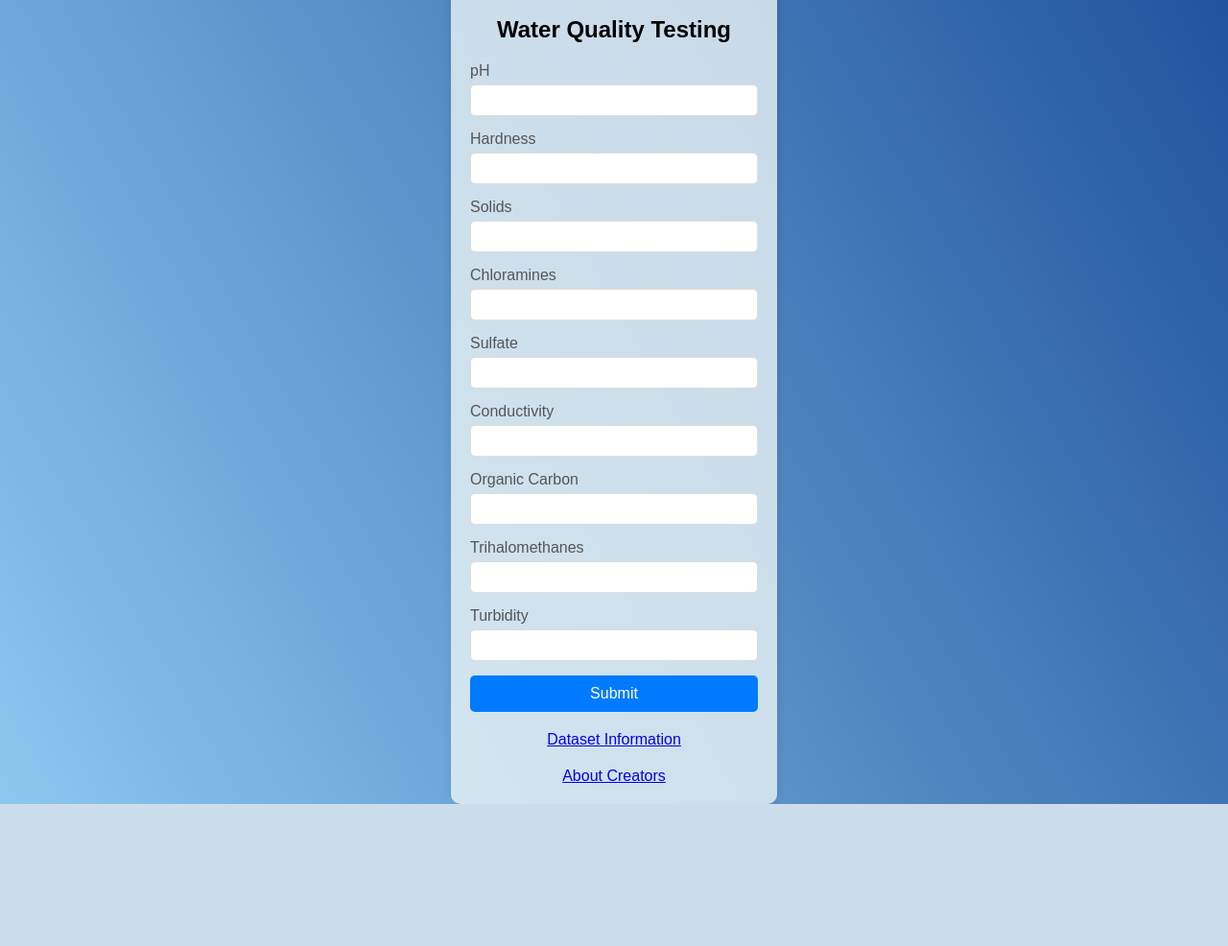
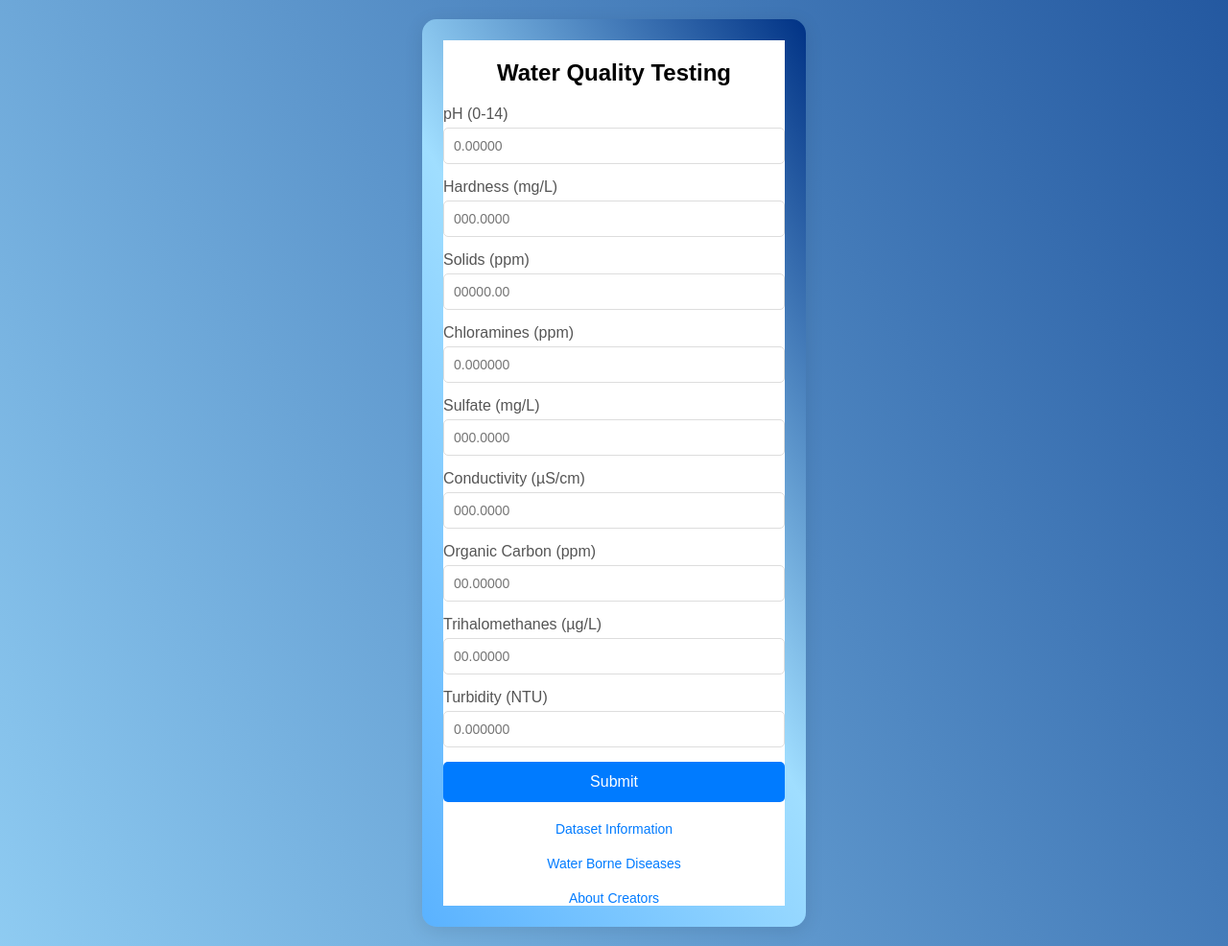
Before and after one commit to Manzoor-22/WaterPortabilityTest, a Flask app: page / in a window 1280 px wide. Shown: the whole page at 96% size. Before the commit the page ends 838 px from the top, so only its background shows below. Run offline with Flask 3, Linux system fonts and the light colour scheme.

Commit message:
Added disease page and updated the functionality of the app

```diff
--- a/app.py
+++ b/app.py
@@ -23,6 +23,14 @@ def form():
 @app.route('/info')
 def info():
     return render_template('info.html')
+
+@app.route('/Aboutus')
+def about():
+    return render_template("About.html")
+
+@app.route('/diseases')
+def disease():
+    return render_template("disease.html")
 
 # @app.route('/submit', methods=['POST'])
 # def submit():
--- a/templates/form.html
+++ b/templates/form.html
@@ -9,70 +9,110 @@
             display: flex;
             justify-content: center;
             align-items: center;
-            height: 100vh;
+            min-height: 100vh;
+            margin: 0;
             background: linear-gradient(60deg, #5AB2FF, #A0DEFF, #003285);
-            background-color: #5AB2FF;
             background-size: 300% 300%;
-            background-position: center;
             animation: color 12s ease-in-out infinite;
             font-family: Arial, sans-serif;
+            padding: 20px;
+            box-sizing: border-box;
         }
+
         @keyframes color {
-            0%{
-                background-position: 0 50%;
+            0% {
+                background-position: 0% 50%;
             }
-            50%{
+            50% {
                 background-position: 100% 50%;
             }
-            100%{
-                background-position: 0 50%;
+            100% {
+                background-position: 0% 50%;
             }
         }
+
         .form-container {
             background-color: rgba(235, 244, 246, 0.8);
             padding: 20px;
-            border-radius: 10px;
-            box-shadow: 0 0 10px rgba(0, 0, 0, 0.1);
-            width: 300px;
+            border-radius: 15px;
+            box-shadow: 0 4px 20px rgba(0, 0, 0, 0.1);
+            width: 100%;
+            max-width: 400px;
+            box-sizing: border-box;
+            border: 2px solid transparent;
+            background-image: linear-gradient(white, white), linear-gradient(60deg, #5AB2FF, #A0DEFF, #003285);
+            background-origin: border-box;
+            background-clip: content-box, border-box;
+            transition: transform 0.3s ease;
         }
+
+        .form-container:hover {
+            transform: scale(1.02);
+        }
+
         .form-container h2 {
             text-align: center;
             margin-bottom: 20px;
             color: black;
-            font-family: Arial;
+            animation: fadeInDown 1s ease-out forwards;
         }
+
+
         .form-group {
             margin-bottom: 15px;
         }
+
         .form-group label {
             display: block;
             margin-bottom: 5px;
             color: #555;
+            font-size: 16px;
         }
+
         .form-group input {
             width: 100%;
-            padding: 8px;
+            padding: 10px;
             box-sizing: border-box;
             border: 1px solid #ddd;
             border-radius: 5px;
+            font-size: 14px;
+            transition: border-color 0.3s ease;
         }
+
+        .form-group input:focus {
+            border-color: #007BFF;
+            outline: none;
+        }
+
         .submit-btn {
             width: 100%;
-            padding: 10px;
+            padding: 12px;
             background-color: #007BFF;
             border: none;
             border-radius: 5px;
             color: #fff;
             font-size: 16px;
             cursor: pointer;
+            transition: background-color 0.3s ease;
         }
+
         .submit-btn:hover {
             background-color: #0056b3;
         }
+
         .info-link {
             display: block;
             text-align: center;
             margin-top: 20px;
+            color: #007BFF;
+            text-decoration: none;
+            font-size: 14px;
+            transition: color 0.3s ease;
+        }
+
+        .info-link:hover {
+            color: #0056b3;
+            text-decoration: underline;
         }
     </style>
 </head>
@@ -81,44 +121,45 @@
         <h2>Water Quality Testing</h2>
         <form action="/submit" method="POST">
             <div class="form-group">
-                <label for="ph">pH</label>
-                <input type="text" id="ph" name="ph" required>
+                <label for="ph">pH (0-14)</label>
+                <input type="text" id="ph" name="ph" placeholder="0.00000" required>
             </div>
             <div class="form-group">
-                <label for="hardness">Hardness</label>
-                <input type="text" id="hardness" name="hardness" required>
+                <label for="hardness">Hardness (mg/L)</label>
+                <input type="text" id="hardness" name="hardness" placeholder="000.0000" required>
             </div>
             <div class="form-group">
-                <label for="solids">Solids</label>
-                <input type="text" id="solids" name="solids" required>
+                <label for="solids">Solids (ppm)</label>
+                <input type="text" id="solids" name="solids" placeholder="00000.00" required>
             </div>
             <div class="form-group">
-                <label for="chloramines">Chloramines</label>
-                <input type="text" id="chloramines" name="chloramines" required>
+                <label for="chloramines">Chloramines (ppm)</label>
+                <input type="text" id="chloramines" name="chloramines" placeholder="0.000000" required>
             </div>
             <div class="form-group">
-                <label for="sulfate">Sulfate</label>
-                <input type="text" id="sulfate" name="sulfate" required>
+                <label for="sulfate">Sulfate (mg/L)</label>
+                <input type="text" id="sulfate" name="sulfate" placeholder="000.0000" required>
             </div>
             <div class="form-group">
-                <label for="conductivity">Conductivity</label>
-                <input type="text" id="conductivity" name="conductivity" required>
+                <label for="conductivity">Conductivity (µS/cm)</label>
+                <input type="text" id="conductivity" name="conductivity" placeholder="000.0000" required>
             </div>
             <div class="form-group">
-                <label for="organic_carbon">Organic Carbon</label>
-                <input type="text" id="organic_carbon" name="organic_carbon" required>
+                <label for="organic_carbon">Organic Carbon (ppm)</label>
+                <input type="text" id="organic_carbon" name="organic_carbon" placeholder="00.00000" required>
             </div>
             <div class="form-group">
-                <label for="trihalomethanes">Trihalomethanes</label>
-                <input type="text" id="trihalomethanes" name="trihalomethanes" required>
+                <label for="trihalomethanes">Trihalomethanes (µg/L)</label>
+                <input type="text" id="trihalomethanes" name="trihalomethanes" placeholder="00.00000" required>
             </div>
             <div class="form-group">
-                <label for="turbidity">Turbidity</label>
-                <input type="text" id="turbidity" name="turbidity" required>
+                <label for="turbidity">Turbidity (NTU)</label>
+                <input type="text" id="turbidity" name="turbidity" placeholder="0.000000" required>
             </div>
             <button type="submit" class="submit-btn">Submit</button>
         </form>
         <a class="info-link" href="/info">Dataset Information</a>
+        <a class="info-link" href="/diseases">Water Borne Diseases</a>
         <a class="info-link" href="/Aboutus">About Creators</a>
     </div>
 </body>
```
Also changed, not shown: templates/About.html (added, +102 -0 lines), templates/disease.html (added, +111 -0 lines), templates/info.html (+29 -3 lines), templates/result.html (+78 -13 lines).
